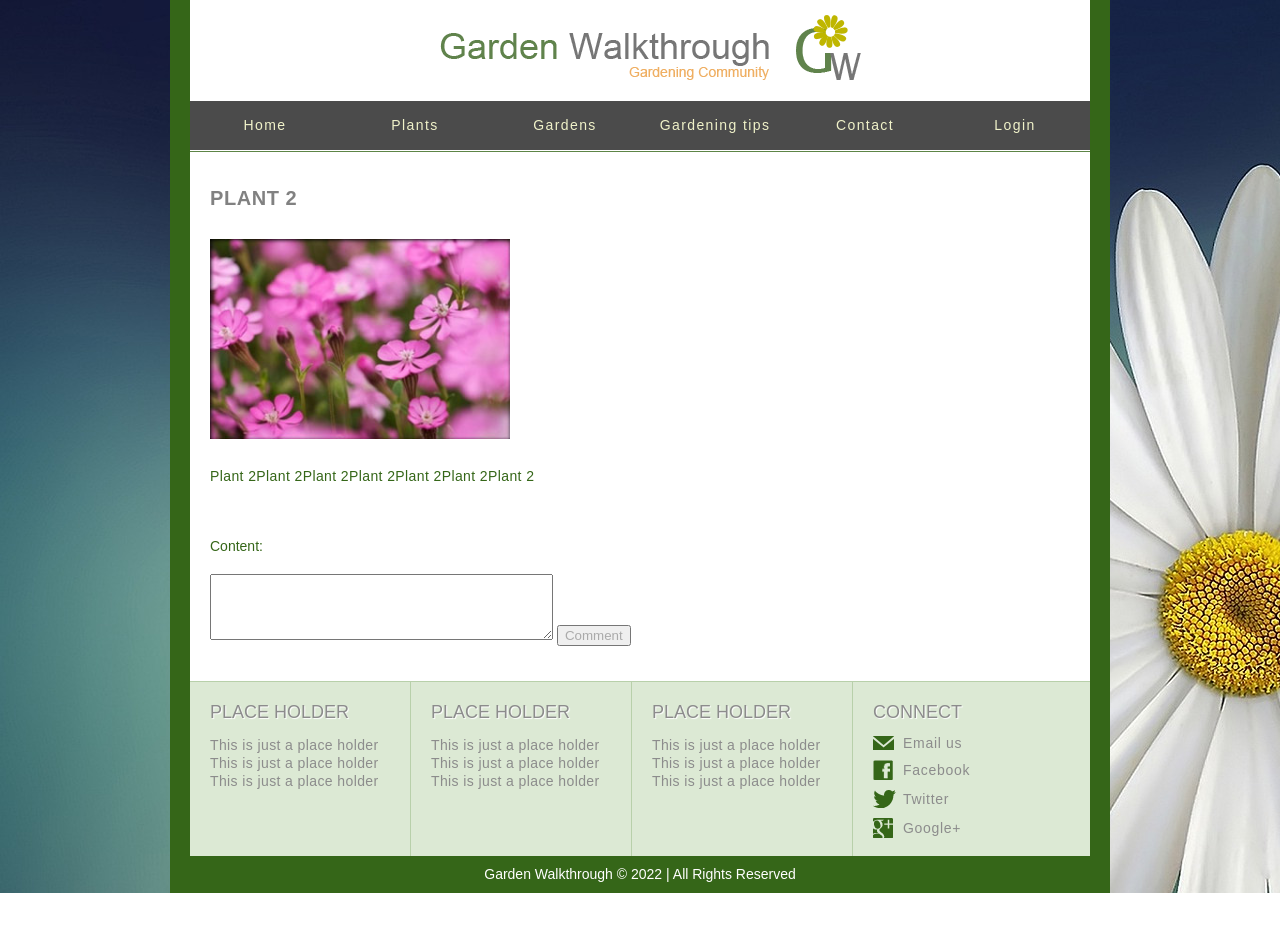
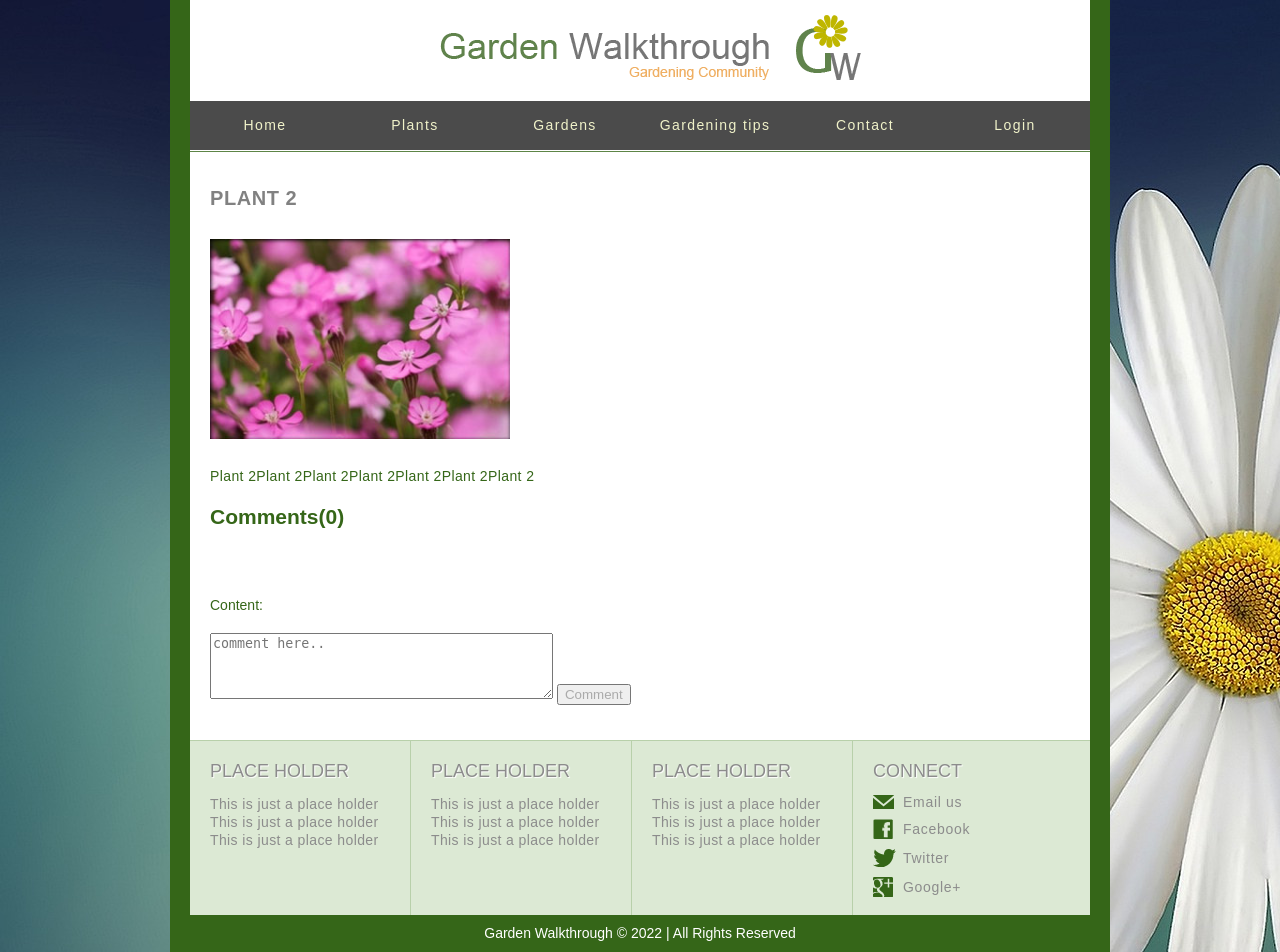
Before and after one commit to younes9888/Garden_Board, a Django app: page /plant/2 in a window 1280 px wide. Before the commit the page ends 893 px from the top, so only its background shows below. Run offline with Django 3.2, Linux system fonts and the light colour scheme; data comes from the database, SQL or seed files in the repository; both versions use the stored data as it was after the commit; some libraries are stand-ins or nearby versions.

Commit message:
comments feature customization

```diff
--- a/plants/form.py
+++ b/plants/form.py
@@ -5,7 +5,8 @@ from django import forms
 from .models import Comment
 
 class CommentForm(forms.ModelForm):
-    content=forms.CharField(widget=forms.Textarea(attrs={'rows':4} ))
+    content=forms.CharField(widget=forms.Textarea(attrs=
+    {'class':'md-textarea form-control', 'placeholder':'comment here..', 'rows':4} ))
 
     class Meta:
         model=Comment
--- a/plants/views.py
+++ b/plants/views.py
@@ -4,6 +4,7 @@ from django.views.generic import View,TemplateView,ListView,DetailView
 from django.shortcuts import render
 from .models import Plant,Garden,Garden_tips
 from django.shortcuts import redirect
+from .models import Comment
 
 from plants.form import CommentForm
 
@@ -30,10 +31,8 @@ class PlantDetailView(DetailView):
     form=CommentForm
 
     def post(self,request,*args,**kwargs):
-        print('entre to post_comment functionnnnnnnnnnnnnnnnnnnnnnnnnn ')
         form=CommentForm(request.POST)
         if form.is_valid():
-            print('form is validddddddd')
             plant_commentt=self.get_object()
             form.instance.user=request.user
             form.instance.plant_comment=plant_commentt
@@ -42,9 +41,10 @@ class PlantDetailView(DetailView):
             return redirect(reverse('plants:plant', kwargs={'pk':plant_commentt.id}))
 
     def get_context_data(self, **kwargs):
+        post_comments=Comment.objects.all().filter(plant_comment=self.object.id)
+        post_comments_count=Comment.objects.all().filter(plant_comment=self.object.id).count()
         context=super().get_context_data(**kwargs)
-        context['form']=self.form
-        print('contex===',context)
+        context.update({'form':self.form,'post_comments':post_comments,'post_comments_count':post_comments_count})
         return context
 
 
--- a/templates/plant_detail.html
+++ b/templates/plant_detail.html
@@ -16,19 +16,30 @@
                         </p>
                     </div>
 						{% if request.user.is_authenticated %}
+					<div>
 						<form method="POST" action={% url 'interaction:like_plant' plant_id=Plantt.id  %}>
 							{% csrf_token %}
 							<button type= "submit" value="like" name="like" class="btn" id="green" ><i class="fa fa-thumbs-up fa-lg" aria-hidden="true"></i></button>
 							<button type= "submit" value="dislike" name="dislike" class="btn" id="red"><i class="fa fa-thumbs-down fa-lg" aria-hidden="true"></i></button>
 						</form>
+					</div>
 						{% endif %}
-
+                         <div>
+							<h2>Comments({{post_comments_count}})</h2>
+							{% for post_comment in post_comments %}
+                         <b>{{post_comment.user}}</b>
+                        <time>{{post_comment.date_comment}}</time>
+						<p>{{post_comment.content}} </p>
+						{% endfor %}
+						 </div>
+						 <div>
 						<form method="POST" action={% url 'plants:plant' Plantt.id %}>
 							{% csrf_token %}
 							{{form}}
 							<button type= "submit" value="Comment" name="Comment" >Comment</button>
 
 						</form>
+					</div>
 
 				</ul>
 			</div>
```
Also changed, not shown: db.sqlite3.
